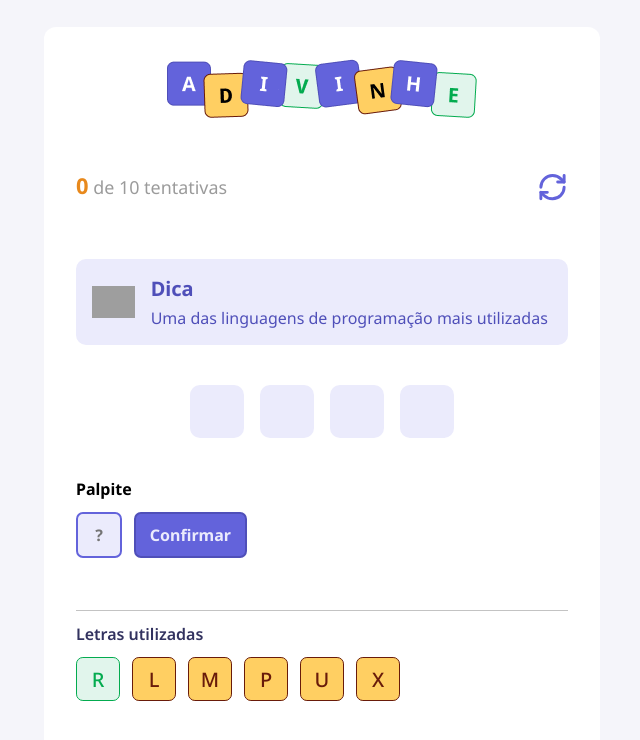
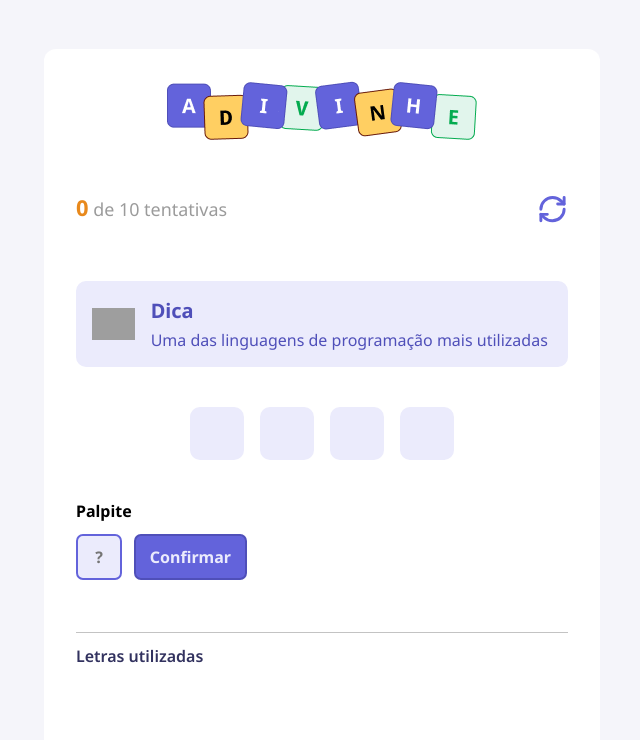
Before and after one commit to joschonarth/adivinhe, a React (Vite) app: page / in a window 1280 px wide. Shown: the top 740 px of the page, without its empty margins (318-958 px from the left). Built offline with nearby package versions, Linux system fonts and the light colour scheme; grey boxes are pictures that could not be loaded.

Commit message:
feat: add functionality to list used letters

```diff
--- a/src/App.tsx
+++ b/src/App.tsx
@@ -8,11 +8,12 @@
 import { Letter } from "./components/Letter"
 import { Input } from "./components/Input"
 import { Button } from "./components/Button"
-import { LettersUsed } from "./components/LettersUsed"
+import { LettersUsed, LettersUsedProps } from "./components/LettersUsed"
 
 export default function App() {
   const [attempts, setAttempts] = useState(0)
   const [letter, setLetter] = useState("")
+  const [lettersUsed, setLettersUsed] = useState<LettersUsedProps[]>([])
   const [challenge, setChallenge] = useState<Challenge | null>(null)
 
   function handleRestartGame() {
@@ -59,7 +60,7 @@
           <Button title="Confirmar" />
         </div>
 
-        <LettersUsed />
+        <LettersUsed data={lettersUsed} />
       </main>
     </div>
   )
--- a/src/components/LettersUsed/index.tsx
+++ b/src/components/LettersUsed/index.tsx
@@ -2,18 +2,30 @@
 
 import { Letter } from "../Letter"
 
-export function LettersUsed() {
+export type LettersUsedProps = {
+    value: string
+    correct: boolean
+}
+
+type Props = {
+    data: LettersUsedProps[]
+}
+
+export function LettersUsed({ data }: Props) {
     return (
         <div className={styles.lettersUsed}>
             <h5>Letras utilizadas</h5>
 
             <div>
-                <Letter value="R" size="small" color="correct" />
-                <Letter value="L" size="small" color="wrong" />
-                <Letter value="M" size="small" color="wrong" />
-                <Letter value="P" size="small" color="wrong" />
-                <Letter value="U" size="small" color="wrong" />
-                <Letter value="X" size="small" color="wrong" />
+                {
+                    data.map(({ value, correct }) => (
+                        <Letter
+                            value={value}
+                            size="small"
+                            color={correct ? "correct" : "wrong"}
+                        />
+                    ))
+                }
             </div>
         </div>
     )
```
